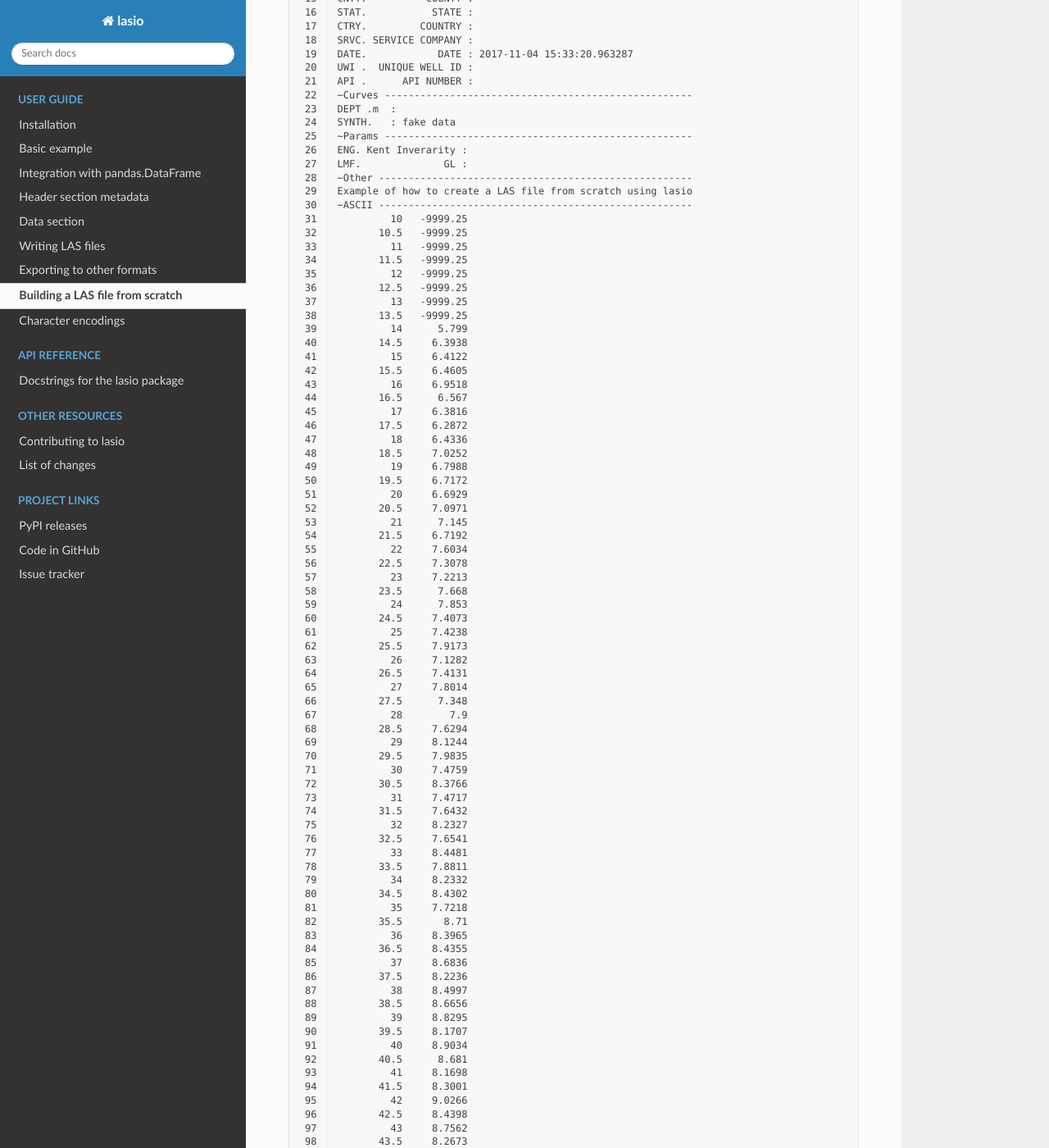
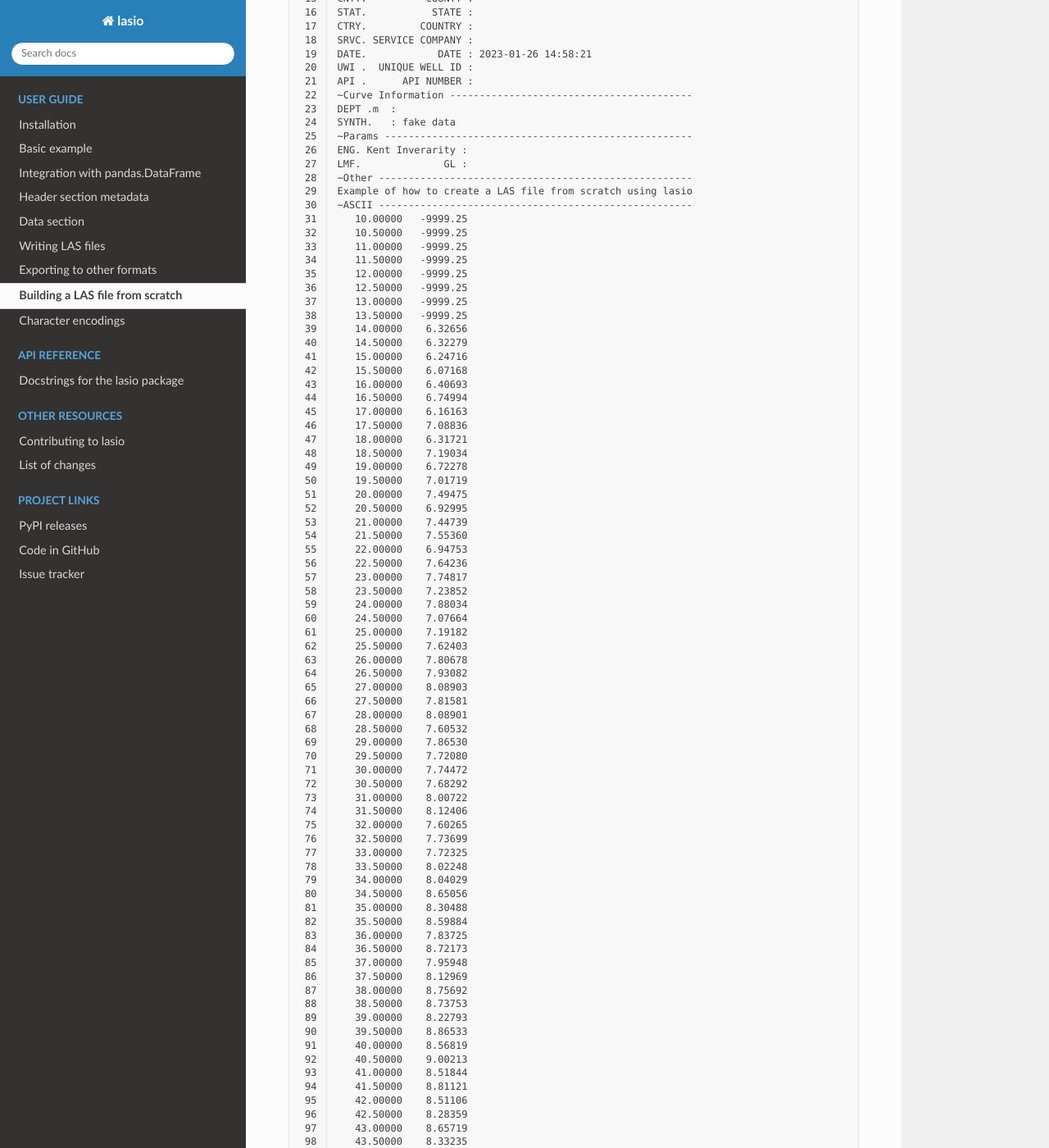
Before and after one commit to kinverarity1/lasio, a Sphinx documentation site: the page built from docs/source/building.rst, in a window 1280 px wide and 1400 px high, scrolled down 1693 px. Shown: the whole window at 82% size. Built offline with Sphinx 7.4.7 and the Read the Docs theme 2.0.0, drawn with Linux system fonts in a browser that asks for light colours; formulas are drawn with MathJax 3; some of the changed text lies outside the part shown.

```diff
--- a/docs/source/building.rst
+++ b/docs/source/building.rst
@@ -80,9 +80,9 @@
     WRAP.    NO : One line per depth step
     DLM . SPACE : Column Data Section Delimiter
     ~Well ------------------------------------------------------
-    STRT.m           10.0 : START DEPTH
-    STOP.m           49.5 : STOP DEPTH
-    STEP.m            0.5 : STEP
+    STRT.m       10.00000 : START DEPTH
+    STOP.m       49.50000 : STOP DEPTH
+    STEP.m        0.50000 : STEP
     NULL.        -9999.25 : NULL VALUE
     COMP.         COMPANY :
     WELL.            WELL :
@@ -93,10 +93,10 @@
     STAT.           STATE :
     CTRY.         COUNTRY :
     SRVC. SERVICE COMPANY :
-    DATE.            DATE : 2017-11-04 15:33:20.963287
+    DATE.            DATE : 2023-01-26 14:58:21
     UWI .  UNIQUE WELL ID :
     API .      API NUMBER :
-    ~Curves ----------------------------------------------------
+    ~Curve Information -----------------------------------------
     DEPT .m  :
     SYNTH.   : fake data
     ~Params ----------------------------------------------------
@@ -105,86 +105,87 @@
     ~Other -----------------------------------------------------
     Example of how to create a LAS file from scratch using lasio
     ~ASCII -----------------------------------------------------
-             10   -9999.25
-           10.5   -9999.25
-             11   -9999.25
-           11.5   -9999.25
-             12   -9999.25
-           12.5   -9999.25
-             13   -9999.25
-           13.5   -9999.25
-             14      5.799
-           14.5     6.3938
-             15     6.4122
-           15.5     6.4605
-             16     6.9518
-           16.5      6.567
-             17     6.3816
-           17.5     6.2872
-             18     6.4336
-           18.5     7.0252
-             19     6.7988
-           19.5     6.7172
-             20     6.6929
-           20.5     7.0971
-             21      7.145
-           21.5     6.7192
-             22     7.6034
-           22.5     7.3078
-             23     7.2213
-           23.5      7.668
-             24      7.853
-           24.5     7.4073
-             25     7.4238
-           25.5     7.9173
-             26     7.1282
-           26.5     7.4131
-             27     7.8014
-           27.5      7.348
-             28        7.9
-           28.5     7.6294
-             29     8.1244
-           29.5     7.9835
-             30     7.4759
-           30.5     8.3766
-             31     7.4717
-           31.5     7.6432
-             32     8.2327
-           32.5     7.6541
-             33     8.4481
-           33.5     7.8811
-             34     8.2332
-           34.5     8.4302
-             35     7.7218
-           35.5       8.71
-             36     8.3965
-           36.5     8.4355
-             37     8.6836
-           37.5     8.2236
-             38     8.4997
-           38.5     8.6656
-             39     8.8295
-           39.5     8.1707
-             40     8.9034
-           40.5      8.681
-             41     8.1698
-           41.5     8.3001
-             42     9.0266
-           42.5     8.4398
-             43     8.7562
-           43.5     8.2673
-             44     8.4682
-           44.5     8.5801
-             45     8.9065
-           45.5     8.8392
-             46      8.661
-           46.5     9.2355
-             47     9.0468
-           47.5     8.8249
-             48     9.0298
-           48.5     8.6864
-             49     8.5745
-           49.5     8.6143
+       10.00000   -9999.25
+       10.50000   -9999.25
+       11.00000   -9999.25
+       11.50000   -9999.25
+       12.00000   -9999.25
+       12.50000   -9999.25
+       13.00000   -9999.25
+       13.50000   -9999.25
+       14.00000    6.32656
+       14.50000    6.32279
+       15.00000    6.24716
+       15.50000    6.07168
+       16.00000    6.40693
+       16.50000    6.74994
+       17.00000    6.16163
+       17.50000    7.08836
+       18.00000    6.31721
+       18.50000    7.19034
+       19.00000    6.72278
+       19.50000    7.01719
+       20.00000    7.49475
+       20.50000    6.92995
+       21.00000    7.44739
+       21.50000    7.55360
+       22.00000    6.94753
+       22.50000    7.64236
+       23.00000    7.74817
+       23.50000    7.23852
+       24.00000    7.88034
+       24.50000    7.07664
+       25.00000    7.19182
+       25.50000    7.62403
+       26.00000    7.80678
+       26.50000    7.93082
+       27.00000    8.08903
+       27.50000    7.81581
+       28.00000    8.08901
+       28.50000    7.60532
+       29.00000    7.86530
+       29.50000    7.72080
+       30.00000    7.74472
+       30.50000    7.68292
+       31.00000    8.00722
+       31.50000    8.12406
+       32.00000    7.60265
+       32.50000    7.73699
+       33.00000    7.72325
+       33.50000    8.02248
+       34.00000    8.04029
+       34.50000    8.65056
+       35.00000    8.30488
+       35.50000    8.59884
+       36.00000    7.83725
+       36.50000    8.72173
+       37.00000    7.95948
+       37.50000    8.12969
+       38.00000    8.75692
+       38.50000    8.73753
+       39.00000    8.22793
+       39.50000    8.86533
+       40.00000    8.56819
+       40.50000    9.00213
+       41.00000    8.51844
+       41.50000    8.81121
+       42.00000    8.51106
+       42.50000    8.28359
+       43.00000    8.65719
+       43.50000    8.33235
+       44.00000    8.52983
+       44.50000    9.04601
+       45.00000    8.53333
+       45.50000    9.20433
+       46.00000    8.60132
+       46.50000    8.94629
+       47.00000    8.60415
+       47.50000    8.56460
+       48.00000    9.35277
+       48.50000    8.65887
+       49.00000    9.33907
+       49.50000    9.30430
+
 
 and scratch_v2.las:
 
@@ -196,23 +197,23 @@
     WRAP.    NO : One line per depth step
     DLM . SPACE : Column Data Section Delimiter
     ~Well ------------------------------------------------------
-    STRT.m                      10.0 : START DEPTH
-    STOP.m                      49.5 : STOP DEPTH
-    STEP.m                       0.5 : STEP
-    NULL.                   -9999.25 : NULL VALUE
-    COMP.                            : COMPANY
-    WELL.                            : WELL
-    FLD .                            : FIELD
-    LOC .                            : LOCATION
-    PROV.                            : PROVINCE
-    CNTY.                            : COUNTY
-    STAT.                            : STATE
-    CTRY.                            : COUNTRY
-    SRVC.                            : SERVICE COMPANY
-    DATE. 2017-11-04 15:33:20.963287 : DATE
-    UWI .                            : UNIQUE WELL ID
-    API .                            : API NUMBER
-    ~Curves ----------------------------------------------------
+    STRT.m           10.00000 : START DEPTH
+    STOP.m           49.50000 : STOP DEPTH
+    STEP.m            0.50000 : STEP
+    NULL.            -9999.25 : NULL VALUE
+    COMP.                     : COMPANY
+    WELL.                     : WELL
+    FLD .                     : FIELD
+    LOC .                     : LOCATION
+    PROV.                     : PROVINCE
+    CNTY.                     : COUNTY
+    STAT.                     : STATE
+    CTRY.                     : COUNTRY
+    SRVC.                     : SERVICE COMPANY
+    DATE. 2023-01-26 14:58:21 : DATE
+    UWI .                     : UNIQUE WELL ID
+    API .                     : API NUMBER
+    ~Curve Information -----------------------------------------
     DEPT .m  :
     SYNTH.   : fake data
     ~Params ----------------------------------------------------
@@ -221,83 +222,83 @@
     ~Other -----------------------------------------------------
     Example of how to create a LAS file from scratch using lasio
     ~ASCII -----------------------------------------------------
-             10   -9999.25
-           10.5   -9999.25
-             11   -9999.25
-           11.5   -9999.25
-             12   -9999.25
-           12.5   -9999.25
-             13   -9999.25
-           13.5   -9999.25
-             14      5.799
-           14.5     6.3938
-             15     6.4122
-           15.5     6.4605
-             16     6.9518
-           16.5      6.567
-             17     6.3816
-           17.5     6.2872
-             18     6.4336
-           18.5     7.0252
-             19     6.7988
-           19.5     6.7172
-             20     6.6929
-           20.5     7.0971
-             21      7.145
-           21.5     6.7192
-             22     7.6034
-           22.5     7.3078
-             23     7.2213
-           23.5      7.668
-             24      7.853
-           24.5     7.4073
-             25     7.4238
-           25.5     7.9173
-             26     7.1282
-           26.5     7.4131
-             27     7.8014
-           27.5      7.348
-             28        7.9
-           28.5     7.6294
-             29     8.1244
-           29.5     7.9835
-             30     7.4759
-           30.5     8.3766
-             31     7.4717
-           31.5     7.6432
-             32     8.2327
-           32.5     7.6541
-             33     8.4481
-           33.5     7.8811
-             34     8.2332
-           34.5     8.4302
-             35     7.7218
-           35.5       8.71
-             36     8.3965
-           36.5     8.4355
-             37     8.6836
-           37.5     8.2236
-             38     8.4997
-           38.5     8.6656
-             39     8.8295
-           39.5     8.1707
-             40     8.9034
-           40.5      8.681
-             41     8.1698
-           41.5     8.3001
-             42     9.0266
-           42.5     8.4398
-             43     8.7562
-           43.5     8.2673
-             44     8.4682
-           44.5     8.5801
-             45     8.9065
-           45.5     8.8392
-             46      8.661
-           46.5     9.2355
-             47     9.0468
-           47.5     8.8249
-             48     9.0298
-           48.5     8.6864
-             49     8.5745
-           49.5     8.6143
+       10.00000   -9999.25
+       10.50000   -9999.25
+       11.00000   -9999.25
+       11.50000   -9999.25
+       12.00000   -9999.25
+       12.50000   -9999.25
+       13.00000   -9999.25
+       13.50000   -9999.25
+       14.00000    6.32656
+       14.50000    6.32279
+       15.00000    6.24716
+       15.50000    6.07168
+       16.00000    6.40693
+       16.50000    6.74994
+       17.00000    6.16163
+       17.50000    7.08836
+       18.00000    6.31721
+       18.50000    7.19034
+       19.00000    6.72278
+       19.50000    7.01719
+       20.00000    7.49475
+       20.50000    6.92995
+       21.00000    7.44739
+       21.50000    7.55360
+       22.00000    6.94753
+       22.50000    7.64236
+       23.00000    7.74817
+       23.50000    7.23852
+       24.00000    7.88034
+       24.50000    7.07664
+       25.00000    7.19182
+       25.50000    7.62403
+       26.00000    7.80678
+       26.50000    7.93082
+       27.00000    8.08903
+       27.50000    7.81581
+       28.00000    8.08901
+       28.50000    7.60532
+       29.00000    7.86530
+       29.50000    7.72080
+       30.00000    7.74472
+       30.50000    7.68292
+       31.00000    8.00722
+       31.50000    8.12406
+       32.00000    7.60265
+       32.50000    7.73699
+       33.00000    7.72325
+       33.50000    8.02248
+       34.00000    8.04029
+       34.50000    8.65056
+       35.00000    8.30488
+       35.50000    8.59884
+       36.00000    7.83725
+       36.50000    8.72173
+       37.00000    7.95948
+       37.50000    8.12969
+       38.00000    8.75692
+       38.50000    8.73753
+       39.00000    8.22793
+       39.50000    8.86533
+       40.00000    8.56819
+       40.50000    9.00213
+       41.00000    8.51844
+       41.50000    8.81121
+       42.00000    8.51106
+       42.50000    8.28359
+       43.00000    8.65719
+       43.50000    8.33235
+       44.00000    8.52983
+       44.50000    9.04601
+       45.00000    8.53333
+       45.50000    9.20433
+       46.00000    8.60132
+       46.50000    8.94629
+       47.00000    8.60415
+       47.50000    8.56460
+       48.00000    9.35277
+       48.50000    8.65887
+       49.00000    9.33907
+       49.50000    9.30430
```
Also changed, not shown: other parts of docs/source/building.rst (+2 -2 lines).
